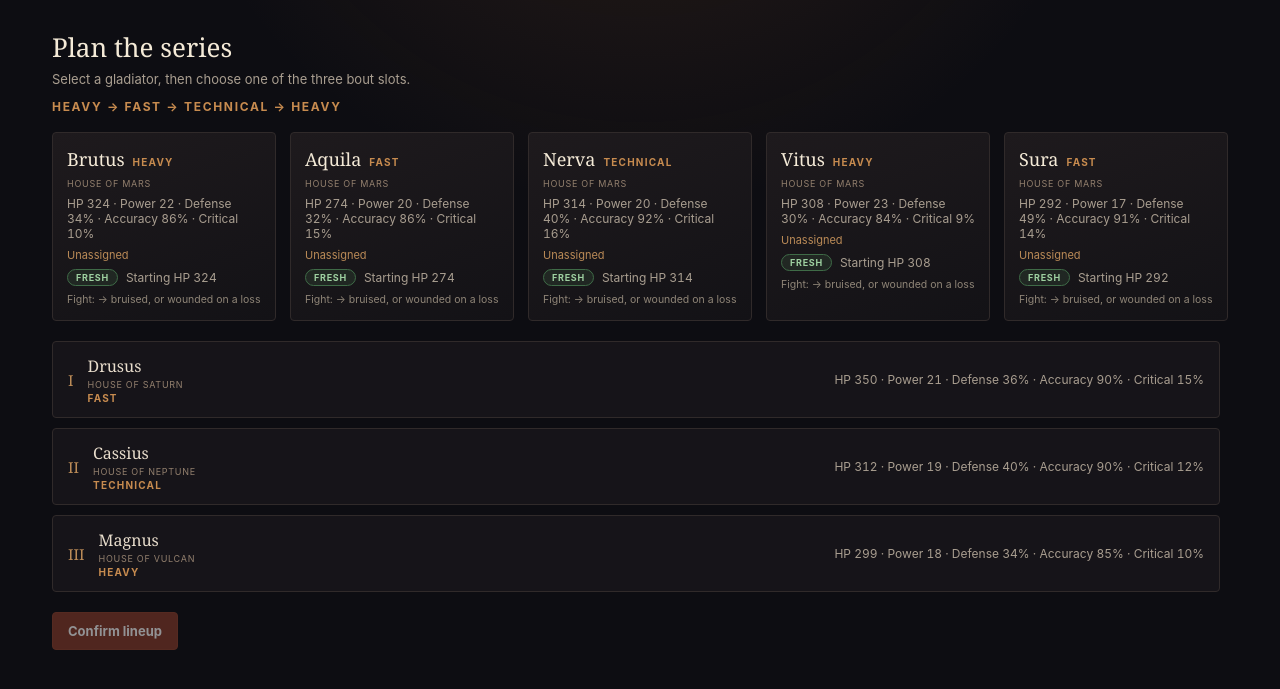
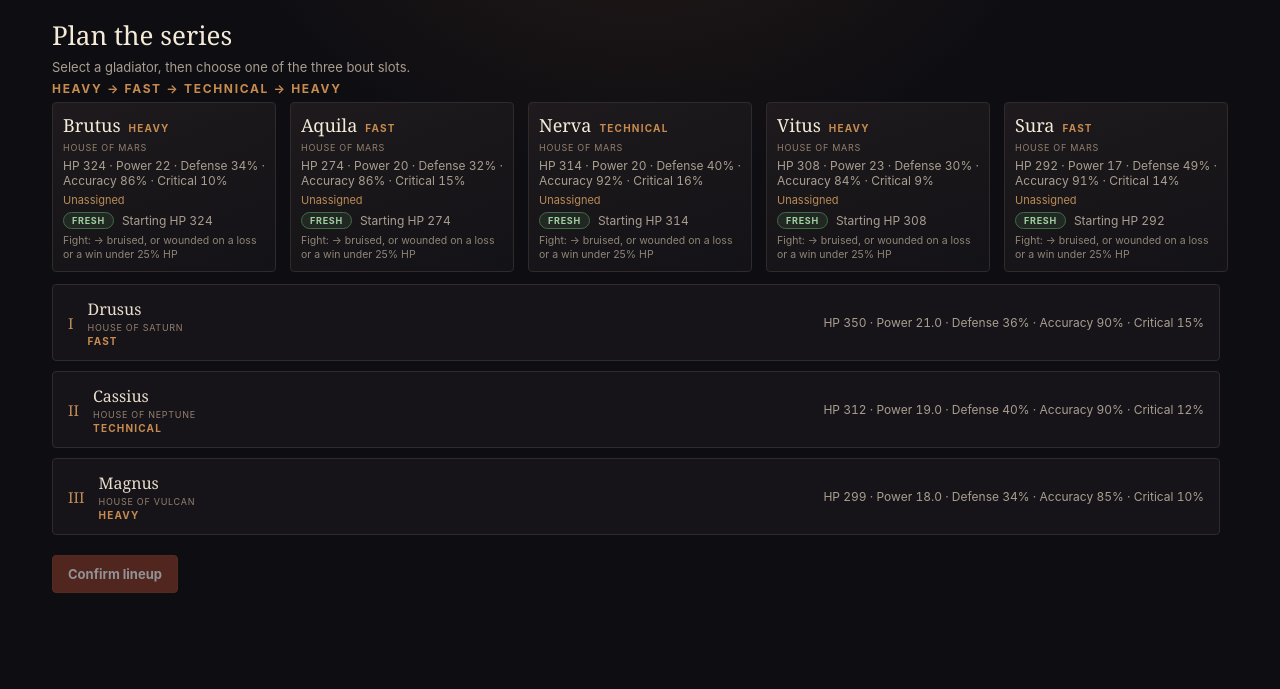
Before and after one commit to anshushunov/gladiator-html, a website built with Vite: page index.html in a window 1280 px wide. Both pictures are taken after a click on the button "Start series 1". Shown: the part 123-812 px from the top of the page. Built offline with nearby package versions, Linux system fonts and the light colour scheme.

Commit message:
fix(presentation): telegraph the real condition-ladder rule, not a copy
conditionTelegraph.ts stepped the ladder with literal deltas (1 for a
win, 2 for a loss), which silently disagreed with condition.ts's real
rule: a win that ends under 25% remaining HP also costs two steps, not
just a loss. Read both ends off conditionAfterBout/conditionAfterRest
directly so the card can never state a different outcome than the one
that actually happens.

Also share opponent power formatting (SeasonView/SeriesView) through
one formatPower helper, using toFixed(1) instead of Math.round so
close power values across challenges (e.g. 19 -> 20.52 -> 20.9) stay
visually distinct instead of collapsing to the same rounded number.

The longer, accurate telegraph text pushed the planning screen's
fighter cards past 800px on the e2e viewport; trimmed planning-screen
spacing in style.css to keep it under budget without touching the
card grid's column count or the telegraph wording's accuracy.

```diff
--- a/src/presentation/SeasonView.ts
+++ b/src/presentation/SeasonView.ts
@@ -11,6 +11,7 @@ import type { ChallengeDefinition, ConditionDelta, RosterEntry, SeasonState } fr
 import { isFightable, startingHpFor, type FighterCondition } from '../simulation/condition'
 import type { Archetype } from '../simulation/fighters'
 import { CONDITION_LABELS, fightTelegraph, restTelegraph } from './conditionTelegraph'
+import { formatPower } from './formatPower'
 
 const RC = { arrow: '→', middleDot: '·', enDash: '–', emDash: '—' }
 const ARCHETYPE_LABELS: Record<Archetype, string> = { heavy: 'Heavy', fast: 'Fast', technical: 'Technical' }
@@ -95,10 +96,10 @@ export class SeasonView {
       const item = el('li', {})
       item.append(
         el('strong', {}, opponent.name),
-        // `Math.round` on `power`: see the identical comment on
-        // `SeriesView.buildMatchupSlot` -- `scaleOpponent` deliberately
-        // leaves `power` a raw float, rounded here for display only.
-        el('span', { class: 'season-challenge-card__stats' }, `${ARCHETYPE_LABELS[opponent.archetype]} ${RC.middleDot} HP ${opponent.maxHp} ${RC.middleDot} Power ${Math.round(opponent.power)}`),
+        // `formatPower`: see its own doc comment -- `scaleOpponent` leaves
+        // `power` a raw float, formatted here for display only, shared with
+        // `SeriesView.buildMatchupSlot` so the two screens never disagree.
+        el('span', { class: 'season-challenge-card__stats' }, `${ARCHETYPE_LABELS[opponent.archetype]} ${RC.middleDot} HP ${opponent.maxHp} ${RC.middleDot} Power ${formatPower(opponent.power)}`),
       )
       list.append(item)
     }
--- a/src/presentation/SeriesView.ts
+++ b/src/presentation/SeriesView.ts
@@ -5,6 +5,7 @@ import { fighterBySide, type BattleState } from '../simulation/battle'
 import { isFightable, startingHpFor } from '../simulation/condition'
 import type { RosterEntry } from '../simulation/season'
 import { CONDITION_LABELS, fightTelegraph } from './conditionTelegraph'
+import { formatPower } from './formatPower'
 
 export type SeriesIntent =
   | { type: 'assign'; fighterId: string; boutIndex: BoutIndex }
@@ -401,13 +402,12 @@ export class SeriesView {
     pick.append(
       el('span', { class: 'matchup-slot__numeral' }, BOUT_NUMERALS[boutIndex]),
       opponentBlock,
-      // `Math.round` on `power`: challenge scaling (`content/season.ts`'s
-      // `scaleOpponent`) rounds `maxHp` but deliberately leaves `power` a
-      // raw float (the balance tuning it feeds needs the unrounded value) --
-      // display-only rounding here, the same treatment the percentage stats
-      // already get, keeps a challenge-2/3 opponent from showing something
-      // like "Power 19.080000000000002".
-      el('span', { class: 'matchup-slot__stats' }, `HP ${opponent.maxHp} ${RC.middleDot} Power ${Math.round(opponent.power)} ${RC.middleDot} Defense ${Math.round(opponent.defenseChance * 100)}% ${RC.middleDot} Accuracy ${Math.round(opponent.accuracy * 100)}% ${RC.middleDot} Critical ${Math.round(opponent.criticalChance * 100)}%`),
+      // `formatPower`: see its own doc comment -- challenge scaling
+      // (`content/season.ts`'s `scaleOpponent`) rounds `maxHp` but
+      // deliberately leaves `power` a raw float (the balance tuning it feeds
+      // needs the unrounded value); shared with `SeasonView.buildChallengeCard`
+      // so the two screens never disagree on the same opponent's power.
+      el('span', { class: 'matchup-slot__stats' }, `HP ${opponent.maxHp} ${RC.middleDot} Power ${formatPower(opponent.power)} ${RC.middleDot} Defense ${Math.round(opponent.defenseChance * 100)}% ${RC.middleDot} Accuracy ${Math.round(opponent.accuracy * 100)}% ${RC.middleDot} Critical ${Math.round(opponent.criticalChance * 100)}%`),
     )
 
     if (assignedId !== null) {
--- a/src/presentation/conditionTelegraph.ts
+++ b/src/presentation/conditionTelegraph.ts
@@ -4,32 +4,32 @@
 // gladiator's condition, so the wording lives here once rather than being
 // authored twice and risking drift.
 //
-// Steps the ladder using only `condition.ts`'s own index primitives
-// (`conditionIndex`/`conditionAtIndex`) -- never re-deriving
-// `conditionAfterBout`/`conditionAfterRest`'s own win/loss branching. The
-// step counts baked into the wording below (one step for an ordinary win,
-// two for a loss or a costly win, one step back for a rest) are simulation
-// facts, not something this module recomputes from wear ratios.
+// Both ends of the fight telegraph are read off `condition.ts`'s own
+// `conditionAfterBout`/`conditionAfterRest` -- never re-derived here. An
+// earlier revision stepped the ladder with literal deltas (1 for a win, 2
+// for a loss), which silently disagreed with the real rule: `condition.ts`
+// also charges two steps for a *win* that ends under 25% remaining HP, not
+// just for a loss. Calling the simulation functions directly means this
+// module cannot drift from that rule again.
 
-import { conditionAtIndex, conditionIndex, type FighterCondition } from '../simulation/condition'
+import { conditionAfterBout, conditionAfterRest, type FighterCondition } from '../simulation/condition'
 
 export const CONDITION_LABELS: Record<FighterCondition, string> = { fresh: 'Fresh', bruised: 'Bruised', wounded: 'Wounded', broken: 'Broken' }
 
-function steppedCondition(condition: FighterCondition, delta: number): FighterCondition {
-  return conditionAtIndex(conditionIndex(condition) + delta)
-}
-
-/** "Fight: -> bruised, or wounded on a loss" -- never called for `broken` (not fightable). */
+/** "Fight: → bruised, or wounded on a loss or a win under 25% HP" -- never
+ * called for `broken` (not fightable). The first outcome is a clean win at
+ * full remaining HP (one ladder step); the second is either a loss or a win
+ * that ends under 25% HP (both cost two steps, per `conditionAfterBout`). */
 export function fightTelegraph(condition: FighterCondition): string {
-  const onWin = CONDITION_LABELS[steppedCondition(condition, 1)].toLowerCase()
-  const onLoss = CONDITION_LABELS[steppedCondition(condition, 2)].toLowerCase()
-  return `Fight: → ${onWin}, or ${onLoss} on a loss`
+  const onCleanWin = CONDITION_LABELS[conditionAfterBout(condition, { won: true, remainingHpRatio: 1 })].toLowerCase()
+  const onLossOrLowHpWin = CONDITION_LABELS[conditionAfterBout(condition, { won: false, remainingHpRatio: 0 })].toLowerCase()
+  return `Fight: → ${onCleanWin}, or ${onLossOrLowHpWin} on a loss or a win under 25% HP`
 }
 
 /** "Rest: wounded -> bruised" -- `null` when resting would not move the
  * ladder (a `fresh` gladiator who sits out stays `fresh`). */
 export function restTelegraph(condition: FighterCondition): string | null {
-  const after = steppedCondition(condition, -1)
+  const after = conditionAfterRest(condition)
   if (after === condition) return null
   return `Rest: ${CONDITION_LABELS[condition].toLowerCase()} → ${CONDITION_LABELS[after].toLowerCase()}`
 }
--- /dev/null
+++ b/src/presentation/formatPower.ts
@@ -0,0 +1,16 @@
+// Shared presentation-only formatting for a fighter's `power` stat.
+// `content/season.ts`'s `scaleOpponent` deliberately leaves a challenge
+// opponent's `power` a raw float (e.g. `19.080000000000002`) -- the
+// balance-tuning code that consumes it is frozen and needs the unrounded
+// value, so the source is never touched here, only the display.
+//
+// `toFixed(1)`, not `Math.round`: a whole-number round collapses close
+// values into indistinguishable numbers -- e.g. Cassius's power across the
+// season's three challenges (19 -> 20.52 -> 20.9) would show as 19 / 21 / 21,
+// hiding the very escalation the season board exists to telegraph. Kept in
+// one place, used identically by `SeasonView`'s challenge cards and
+// `SeriesView`'s matchup slots, so the two screens cannot show different
+// numbers for the same opponent.
+export function formatPower(power: number): string {
+  return power.toFixed(1)
+}
--- a/src/style.css
+++ b/src/style.css
@@ -100,7 +100,7 @@ h1 span { color: #c78b4f; font-style: italic; }
 /* Planning */
 
 .planning {
-  padding: 20px 2px 6px;
+  padding: 8px 2px 6px;
 }
 
 .planning h2 {
@@ -110,10 +110,19 @@ h1 span { color: #c78b4f; font-style: italic; }
   font-weight: 500;
 }
 
-.planning__instruction { margin: 0 0 12px; color: #a99e90; font-size: 13px; }
+.planning__instruction { margin: 0 0 6px; color: #a99e90; font-size: 13px; }
 
+/* Vertical spacing across `.planning`/`.roster-grid`/`.fighter-option`
+   (this rule, `.roster-grid`, and `.fighter-option` below) was trimmed to
+   keep the planning screen's total height under an 800px-tall viewport
+   (`decision-panel.spec.ts`'s first test measures `.below-arena-row`, which
+   sits below all of this) after the fight telegraph gained a second, real
+   outcome (`conditionTelegraph.ts`) and grew from one line to two per
+   fighter card. Trimmed padding/margins here, not the telegraph text or the
+   card grid's column count -- the point of both is to stay readable and
+   keep five cards on one row. */
 .planning__counter-rule {
-  margin: 0 0 18px;
+  margin: 0 0 6px;
   color: #c78b4f;
   font-size: 12px;
   font-weight: 700;
@@ -135,14 +144,14 @@ h1 span { color: #c78b4f; font-style: italic; }
   display: grid;
   grid-template-columns: repeat(auto-fit, minmax(190px, 1fr));
   gap: 14px;
-  margin-bottom: 20px;
+  margin-bottom: 12px;
 }
 
 .fighter-option {
   display: flex;
   flex-direction: column;
-  gap: 7px;
-  padding: 14px;
+  gap: 5px;
+  padding: 10px;
   border: 1px solid #302a2a;
   border-radius: 4px;
   color: #f4ead7;
@@ -164,7 +173,7 @@ h1 span { color: #c78b4f; font-style: italic; }
 
 .fighter-option__condition { display: flex; align-items: center; gap: 8px; }
 .fighter-option__hp { color: #a99e90; font-variant-numeric: tabular-nums; }
-.fighter-option__telegraph { margin: 0; color: #8f8577; font-size: 10.5px; }
+.fighter-option__telegraph { margin: 0; color: #8f8577; font-size: 10.5px; line-height: 1.3; }
 
 /* Condition badge -- shared by the planning screen's fighter cards, the
    season board's roster cards, and the season summary's per-gladiator roll
```
